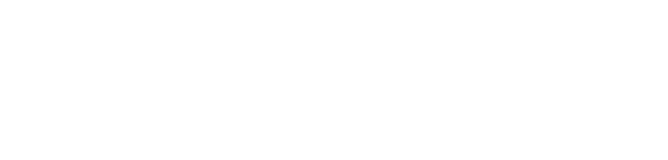
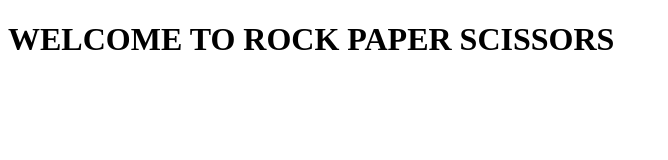
Before and after one commit to joemattar/web_rock_paper_scissors, a plain HTML site: page index.html in a window 1280 px wide. Shown: the whole page, without its empty margins (0-668 px from the left). Drawn offline with Linux system fonts and the light colour scheme.

Commit message:
create css/styles.css

```diff
--- a/index.html
+++ b/index.html
@@ -5,6 +5,6 @@
         <title>Rock Paper Scissors</title>
     </head>
     <body>
-
+        <h1>WELCOME TO ROCK PAPER SCISSORS</h1>
     </body>
 </html>
```
Also changed, not shown: css/styles.css (added).
